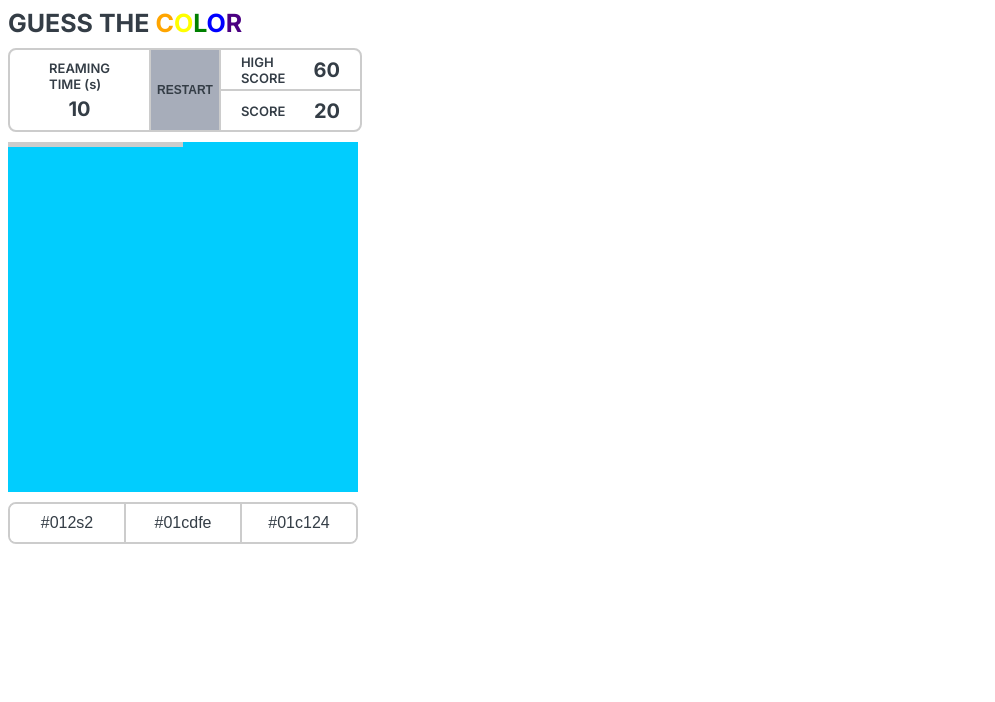
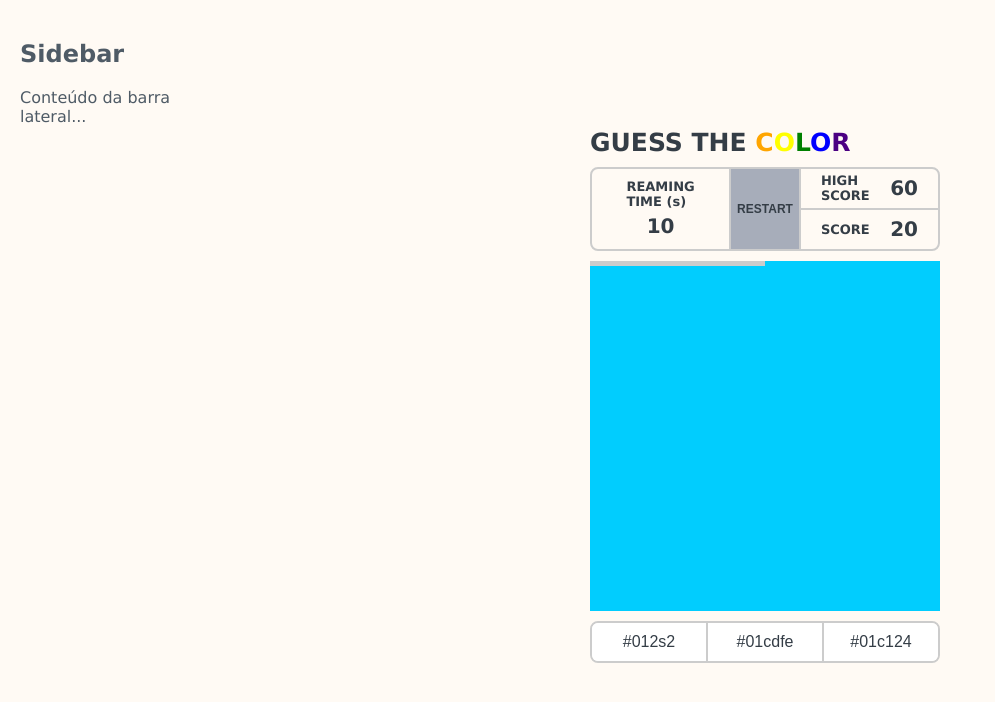
Before and after one commit to niltonc/color-game, a Next.js app: page / in a window 1280 px wide. Shown: the top 702 px of the page, without its empty margins (0-995 px from the left). Built offline with nearby package versions, Linux system fonts and the light colour scheme.

Commit message:
fix: change structure code

```diff
--- a/src/app/layout.tsx
+++ b/src/app/layout.tsx
@@ -1,11 +1,12 @@
-import { Inter } from 'next/font/google';
+'use client';
+import styled, { ThemeProvider } from 'styled-components';
+import StyledComponentsRegistry from './registry';
+import theme from '@/styles/theme';
+import GlobalStyles from '@/styles/global';
 
-const inter = Inter({ subsets: ['latin'] });
-
-export const metadata = {
-  title: 'COLOR GAME',
-  description: 'GUESS THE COLOR'
-};
+const Body = styled.body`
+  margin: 0;
+`;
 
 export default function RootLayout({
   children
@@ -13,8 +14,13 @@ export default function RootLayout({
   children: React.ReactNode;
 }) {
   return (
-    <html lang="en" className={inter.className}>
-      <body>{children}</body>
+    <html lang="en">
+      <StyledComponentsRegistry>
+        <ThemeProvider theme={theme}>
+          <Body>{children}</Body>
+          <GlobalStyles />
+        </ThemeProvider>
+      </StyledComponentsRegistry>
     </html>
   );
 }
--- a/src/app/page.tsx
+++ b/src/app/page.tsx
@@ -1,10 +1,25 @@
 'use client';
-import Button from '@/components/Button';
+
 import ColorSquare from '@/components/colorSquare';
 import { ButtonGroup } from '@/components/ButtonGroup';
 import { useState } from 'react';
 import PointControler from '@/components/score';
 import ColorfulTextComponent from '@/components/Title';
+import Sidebar from '@/components/Sidebar';
+import styled from 'styled-components';
+
+const AppContainer = styled.div`
+  display: flex;
+  height: 100vh;
+`;
+
+const MainContent = styled.div`
+  flex: 1;
+  display: flex;
+  align-items: center;
+  flex-direction: column;
+  justify-content: center;
+`;
 
 export default function Home() {
   const [selectedButton, setSelectedButton] = useState(0);
@@ -12,17 +27,17 @@ export default function Home() {
   const handleButtonClick = (buttonIndex: React.SetStateAction<number>) => {
     setSelectedButton(buttonIndex);
   };
+
   return (
-    <main>
-      {/* <Button onClick={() => console.log('START DO JOGO')}>START</Button> */}
-      <div
-        style={{
-          width: 350
-        }}
-      >
+    <AppContainer>
+      <Sidebar>
+        <h2>Sidebar</h2>
+        <p>Conteúdo da barra lateral...</p>
+      </Sidebar>
+      <MainContent>
+        <div>
           <ColorfulTextComponent />
-      </div>
-      <div style={{ width: 350, paddingBlock: 10 }}>
+          <div style={{ paddingBlock: 10 }}>
             <PointControler
               score="20"
               highScore="60"
@@ -30,8 +45,10 @@ export default function Home() {
               onReset={() => console.log('reset')}
             />
           </div>
+
           <ColorSquare color="#01cdfe" progress={50} />
-      <div style={{ width: 350, paddingBlock: 10 }}>
+
+          <div style={{ paddingBlock: 10 }}>
             <ButtonGroup.Root>
               <ButtonGroup.Item
                 selected={selectedButton === 1}
@@ -54,6 +71,8 @@ export default function Home() {
               </ButtonGroup.Item>
             </ButtonGroup.Root>
           </div>
-    </main>
+        </div>
+      </MainContent>
+    </AppContainer>
   );
 }
--- /dev/null
+++ b/src/app/registry.tsx
@@ -0,0 +1,27 @@
+'use client';
+
+import React, { useState } from 'react';
+import { useServerInsertedHTML } from 'next/navigation';
+import { ServerStyleSheet, StyleSheetManager } from 'styled-components';
+
+export default function StyledComponentsRegistry({
+  children
+}: {
+  children: React.ReactNode;
+}) {
+  const [styledComponentsStyleSheet] = useState(() => new ServerStyleSheet());
+
+  useServerInsertedHTML(() => {
+    const styles = styledComponentsStyleSheet.getStyleElement();
+    styledComponentsStyleSheet.instance.clearTag();
+    return styles;
+  });
+
+  if (typeof window !== 'undefined') return <>{children}</>;
+
+  return (
+    <StyleSheetManager sheet={styledComponentsStyleSheet.instance}>
+      {children}
+    </StyleSheetManager>
+  );
+}
```
Lines whose indentation alone changed are shown as unchanged.
